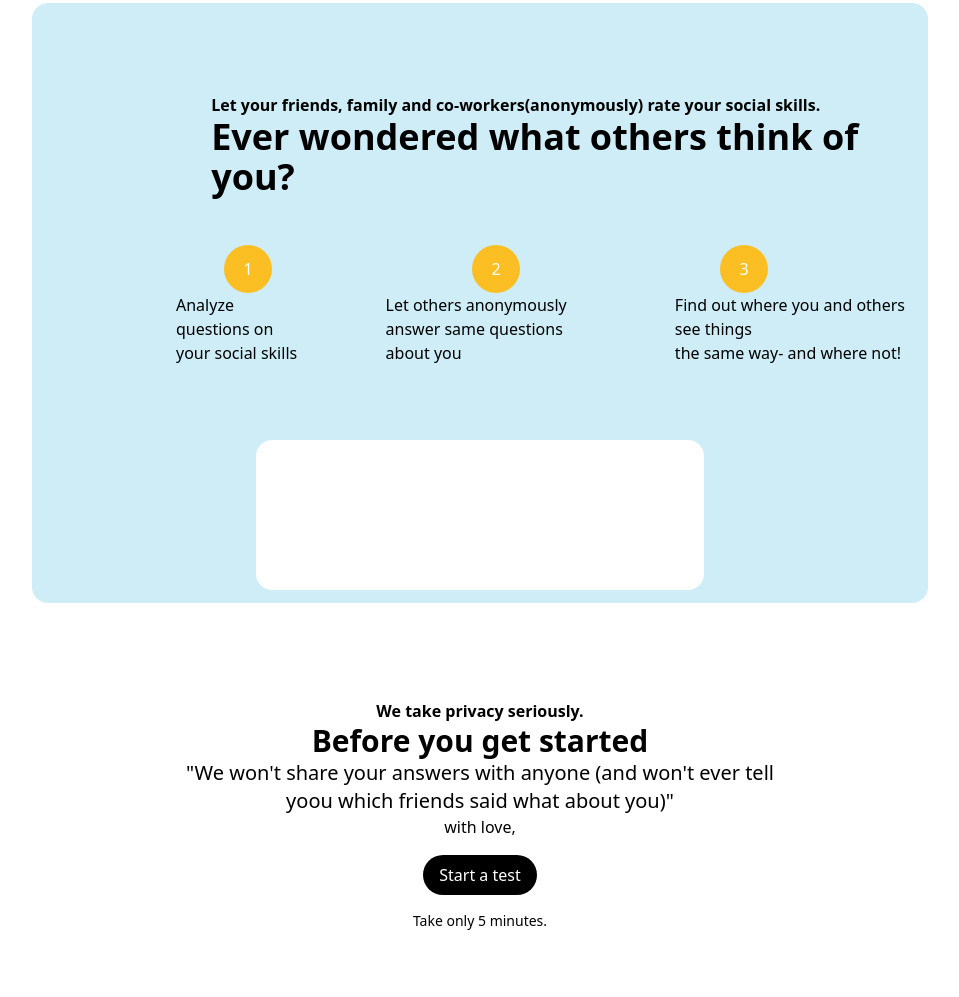
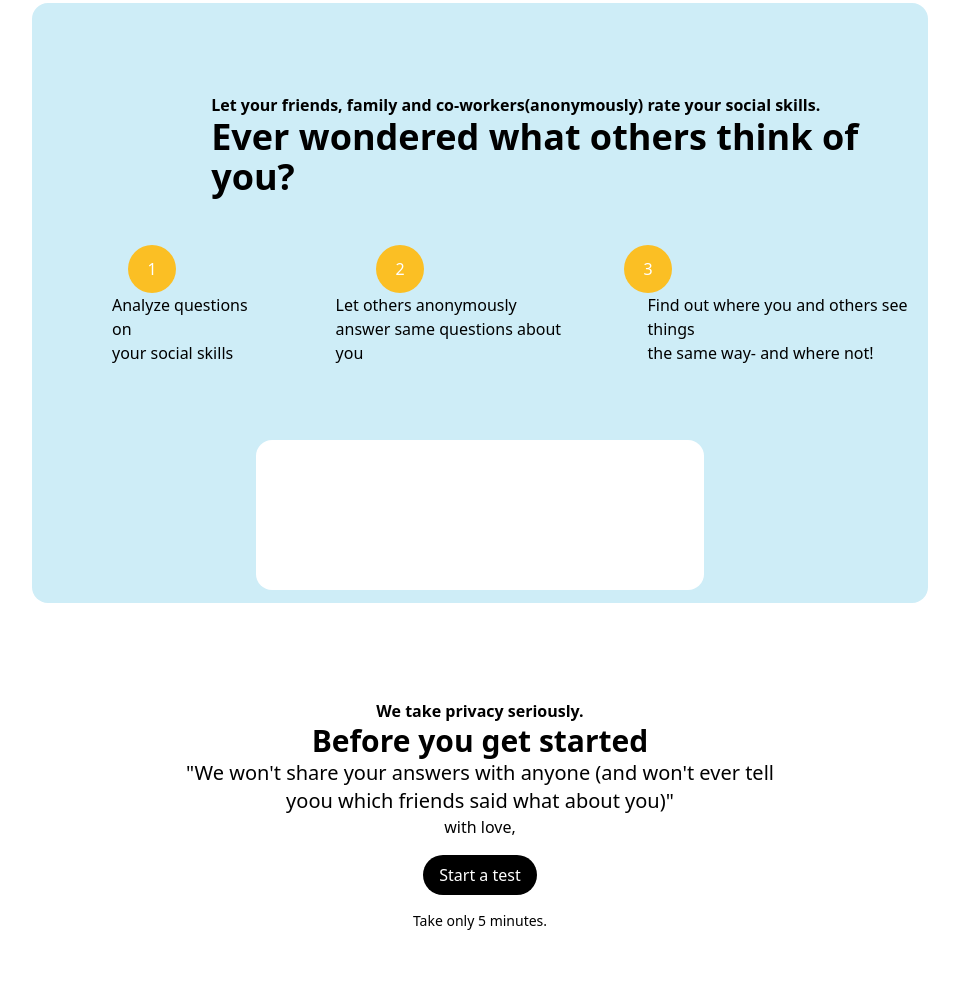
Before and after one commit to pallavimshr/Frontend-UI-Intern, a plain HTML site: page index.html in a window 1280 px wide. Shown: the part 2893-3890 px from the top of the page, without its empty margins (160-1119 px from the left). Drawn offline with nearby package versions, Linux system fonts and the light colour scheme.

Commit message:
positioning changes

```diff
--- a/index.html
+++ b/index.html
@@ -131,7 +131,7 @@
             <p class="font-bold ">Let your friends, family and co-workers(anonymously) rate your social skills.</p>
             <p class="text-4xl font-bold"> Ever wondered what others think of you?</p> </div>
 
-            <ul class=" pl-48 pt-12 list-none p-0 flex space-x-48">
+            <ul class=" pl-24 pt-12 list-none p-0 flex space-x-48">
                 <li class="flex items-center">
                   <div class="w-12 h-12 flex items-center justify-center bg-yellow-400 text-white rounded-full mr-2">1</div>
 
@@ -145,7 +145,7 @@
 
                 </li>
               </ul>
-              <ul class=" pl-36 list-none p-0 flex space-x-20">
+              <ul class=" pl-20 list-none p-0 flex space-x-20">
                 <li class="flex items-center">Analyze questions on <br>your social skills</li>
                 <li class="flex items-center">Let others anonymously <br> answer same questions about you</li>
                 <li class="flex items-center">Find out where you and others see things<br> the same way- and where not!</li>
```
